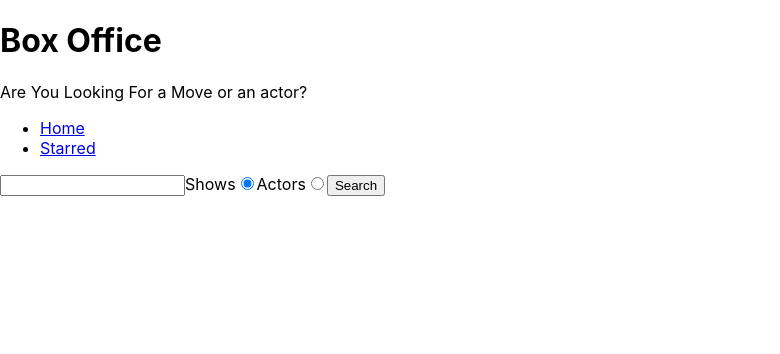
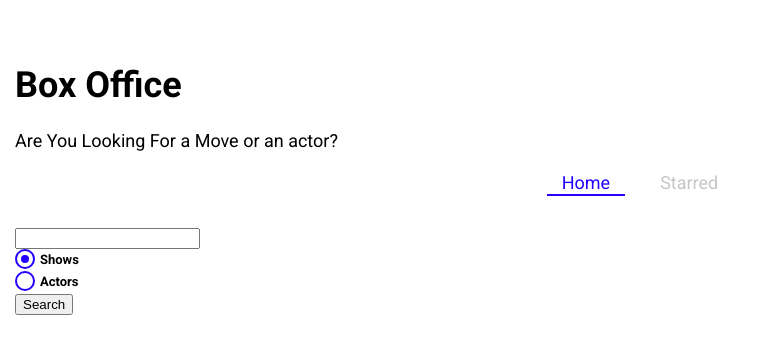
Before and after one commit to kshitijkhedekar25/box-office-app, a React (Create React App) app: page / in a window 1280 px wide. Shown: the top 354 px of the page, without its empty margins (0-780 px from the left). Built offline with nearby package versions, Linux system fonts and the light colour scheme.

Commit message:
installed styled components. Create global theme with sc. Create custom radio. used NavLink from react-router to style active link

```diff
--- a/package.json
+++ b/package.json
@@ -8,6 +8,7 @@
     "react-dom": "^18.2.0",
     "react-router-dom": "^6.13.0",
     "react-scripts": "5.0.1",
+    "styled-components": "^6.0.0",
     "web-vitals": "^2.1.4",
     "workbox-background-sync": "^6.6.0",
     "workbox-broadcast-update": "^6.6.0",
--- a/public/index.html
+++ b/public/index.html
@@ -1,5 +1,6 @@
 <!DOCTYPE html>
 <html lang="en">
+
 <head>
   <meta charset="utf-8" />
   <link rel="icon" href="%PUBLIC_URL%/favicon.ico" />
@@ -21,8 +22,10 @@
       work correctly both with client-side routing and a non-root public URL.
       Learn how to configure a non-root public URL by running `npm run build`.
     -->
-    <title>React App</title>
+  <link href="https://fonts.googleapis.com/css?family=Roboto:300,400,700,&display=swap" rel="stylesheet" />
+  <title>Box Office</title>
 </head>
+
 <body>
   <noscript>You need to enable JavaScript to run this app.</noscript>
   <div id="root"></div>
@@ -37,4 +40,5 @@
       To create a production bundle, use `npm run build` or `yarn build`.
     -->
 </body>
+
 </html>
--- a/src/App.jsx
+++ b/src/App.jsx
@@ -4,12 +4,13 @@
 import Starred from './pages/Starred';
 import MainLayout from './components/MainLayout';
 import Show from './pages/Show';
+import { GlobalTheme } from './theme';
 
 const queryClient = new QueryClient();
-
 function App() {
   return (
     <QueryClientProvider client={queryClient}>
+      <GlobalTheme>
         <BrowserRouter>
           <Routes>
             <Route element={<MainLayout />}>
@@ -19,22 +20,9 @@
 
             <Route path="/show/:showId" element={<Show />} />
             <Route path="*" element={<div>Not Found</div>} />
-
-          {/* <Route path="/" element={<App />}>
-          <Route index element={<Home />} />
-          <Route path="teams" element={<Teams />}>
-            <Route path=":teamId" element={<Team />} />
-            <Route path="new" element={<NewTeamForm />} />
-            <Route index element={<LeagueStandings />} />
-          </Route>
-        </Route>
-        <Route element={<PageLayout />}>
-          <Route path="/privacy" element={<Privacy />} />
-          <Route path="/tos" element={<Tos />} />
-        </Route>
-        <Route path="contact-us" element={<Contact />} /> */}
           </Routes>
         </BrowserRouter>
+      </GlobalTheme>
     </QueryClientProvider>
   );
 }
--- /dev/null
+++ b/src/components/CustomRadio.jsx
@@ -0,0 +1,58 @@
+import styled from 'styled-components';
+const CustomRadio = ({ label, ...inputProps }) => {
+  return (
+    <StyledRadio>
+      {label}
+      <input {...inputProps} type="radio" />
+      <span />
+    </StyledRadio>
+  );
+};
+
+export default CustomRadio;
+
+const StyledRadio = styled.label`
+  display: block;
+  position: relative;
+  padding-left: 25px;
+  cursor: pointer;
+  font-size: 13px;
+  user-select: none;
+  font-weight: 700;
+  line-height: 1.65;
+  input {
+    position: absolute;
+    opacity: 0;
+    cursor: pointer;
+  }
+  span {
+    position: absolute;
+    top: 0;
+    left: 0;
+    height: 16px;
+    width: 16px;
+    background-color: #fff;
+    border: 2px solid ${({ theme }) => theme.mainColors.blue};
+    border-radius: 50%;
+  }
+  input:checked ~ span {
+    background-color: #fff;
+    border: 2px solid ${({ theme }) => theme.mainColors.blue};
+  }
+  span:after {
+    content: '';
+    position: absolute;
+    display: none;
+  }
+  input:checked ~ span:after {
+    display: block;
+  }
+  span:after {
+    top: 4px;
+    left: 4px;
+    width: 8px;
+    height: 8px;
+    border-radius: 50%;
+    background: ${({ theme }) => theme.mainColors.blue};
+  }
+`;
--- a/src/components/Navs.jsx
+++ b/src/components/Navs.jsx
@@ -1,4 +1,5 @@
-import { Link } from 'react-router-dom';
+import styled from 'styled-components';
+import { NavLink } from 'react-router-dom';
 const LINKS = [
   {
     text: 'Home',
@@ -13,15 +14,57 @@
 const Navs = () => {
   return (
     <div>
-      <ul>
+      <NavList>
         {LINKS.map(item => (
           <li key={item.to}>
-            <Link to={item.to}>{item.text}</Link>
+            <LinkStyled to={item.to}>{item.text}</LinkStyled>
           </li>
         ))}
-      </ul>
+      </NavList>
     </div>
   );
 };
 
 export default Navs;
+
+const NavList = styled.ul`
+  display: flex;
+  justify-content: center;
+  list-style: none;
+  margin: 0 0 30px;
+  padding: 0;
+  li {
+    margin: 0 10px;
+  }
+`;
+
+const LinkStyled = styled(NavLink)`
+  display: block;
+  padding: 3px 15px;
+  position: relative;
+  text-decoration: none;
+  color: ${({ theme }) => theme.mainColors.gray};
+  &.active {
+    color: ${({ theme }) => theme.mainColors.blue};
+    &:after {
+      content: '';
+      position: absolute;
+      display: block;
+      height: 2px;
+      left: 0%;
+      bottom: 0;
+      background-color: ${({ theme }) => theme.mainColors.blue};
+      animation: slide-in 0.3s ease-in forwards;
+      @keyframes slide-in {
+        from {
+          left: 50%;
+          width: 0;
+        }
+        to {
+          left: 0%;
+          width: 100%;
+        }
+      }
+    }
+  }
+`;
--- a/src/components/SearchForm.jsx
+++ b/src/components/SearchForm.jsx
@@ -1,5 +1,7 @@
 import { useState } from 'react';
 import { useSearchStr } from '../lib/useSearchStr';
+import CustomRadio from './CustomRadio';
+
 const SearchForm = ({ onSearch }) => {
   const [searchStr, setSearchStr] = useSearchStr();
   const [searchOption, setSearchOption] = useState('shows');
@@ -23,27 +25,22 @@
   return (
     <form onSubmit={onSubmit}>
       <input type="text" value={searchStr} onChange={onSearchInputChange} />
-      <label>
-        Shows
-        <input
-          type="radio"
+
+      <CustomRadio
+        label="Shows"
         name="search-option"
         value="shows"
         checked={searchOption === 'shows'}
         onChange={onRadioChange}
       />
-      </label>
 
-      <label>
-        Actors
-        <input
-          type="radio"
+      <CustomRadio
+        label="Actors"
         name="search-option"
         value="actors"
         checked={searchOption === 'actors'}
         onChange={onRadioChange}
       />
-      </label>
 
       <button type="submit">Search</button>
     </form>
--- a/src/index.jsx
+++ b/src/index.jsx
@@ -1,6 +1,5 @@
 import React from 'react';
 import ReactDOM from 'react-dom/client';
-import './index.css';
 import App from './App';
 import * as serviceWorkerRegistration from './serviceWorkerRegistration';
 import reportWebVitals from './reportWebVitals';
--- a/src/lib/useSearchStr.js
+++ b/src/lib/useSearchStr.js
@@ -1,7 +1,7 @@
 import { useEffect, useState } from 'react';
 const usePersistedState = (initialState, sessionStorageKey) => {
   const [state, setState] = useState(() => {
-    const persistedValue = localStorage.getItem(sessionStorageKey);
+    const persistedValue = sessionStorage.getItem(sessionStorageKey);
 
     return persistedValue ? JSON.parse(persistedValue) : initialState;
   });
--- /dev/null
+++ b/src/theme.jsx
@@ -0,0 +1,30 @@
+import { ThemeProvider, createGlobalStyle } from 'styled-components';
+
+const theme = {
+  fontFamily: 'Roboto, sans-serif',
+  mainColors: {
+    blue: '#2400ff',
+    gray: '#c6c6c6',
+    dark: '#353535',
+  },
+};
+
+const GlobalStyles = createGlobalStyle`
+  body {
+    font-family: ${({ theme }) => theme.fontFamily};
+    font-size: 18px;
+    margin: 0;
+    padding-top: 40px;
+    padding-left: 15px;
+    padding-right: 15px;
+  }
+`;
+
+export const GlobalTheme = ({ children }) => {
+  return (
+    <ThemeProvider theme={theme}>
+      <GlobalStyles />
+      {children}
+    </ThemeProvider>
+  );
+};
```
Also changed, not shown: 1 other file (tests, documents, lock files or other folders). Lines whose indentation alone changed are shown as unchanged.
